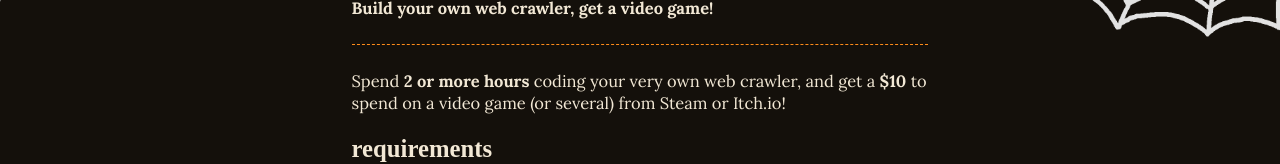
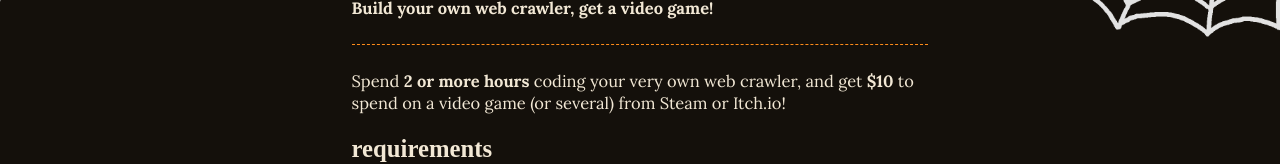
Before and after one commit to hackclub/crawl, a Vue app: page / in a window 1280 px wide. Shown: the part 146-310 px from the top of the page. Built offline with nearby package versions, Linux system fonts and the light colour scheme; a web font is replaced by a local one.

Commit message:
fix typo

```diff
--- a/src/App.vue
+++ b/src/App.vue
@@ -27,7 +27,7 @@ import spiderArt from './assets/spider.webp'
 
     <hr />
 
-    <p>Spend <strong>2 or more hours</strong> coding your very own web crawler, and get a <strong>$10</strong> to spend on a video game (or several) from Steam or Itch.io!</p>
+    <p>Spend <strong>2 or more hours</strong> coding your very own web crawler, and get <strong>$10</strong> to spend on a video game (or several) from Steam or Itch.io!</p>
 
     <h2>requirements</h2>
 
```
